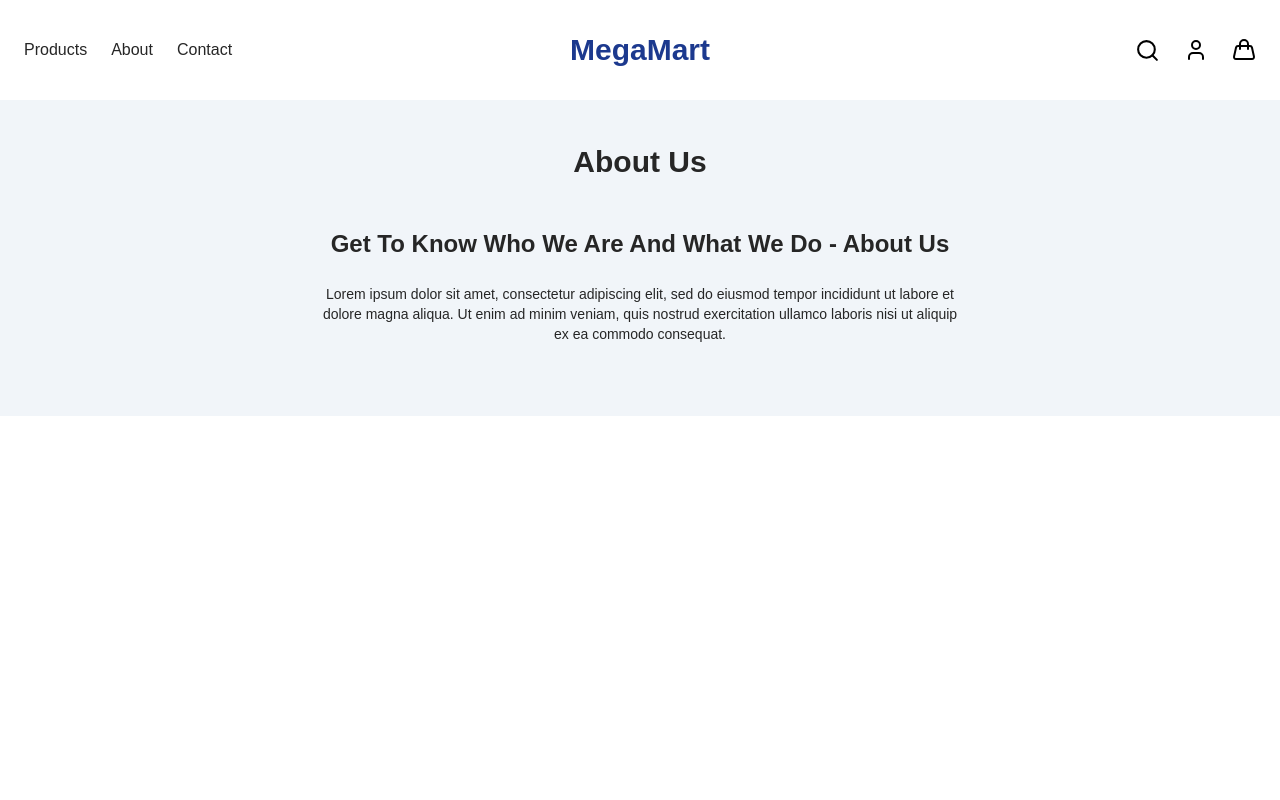
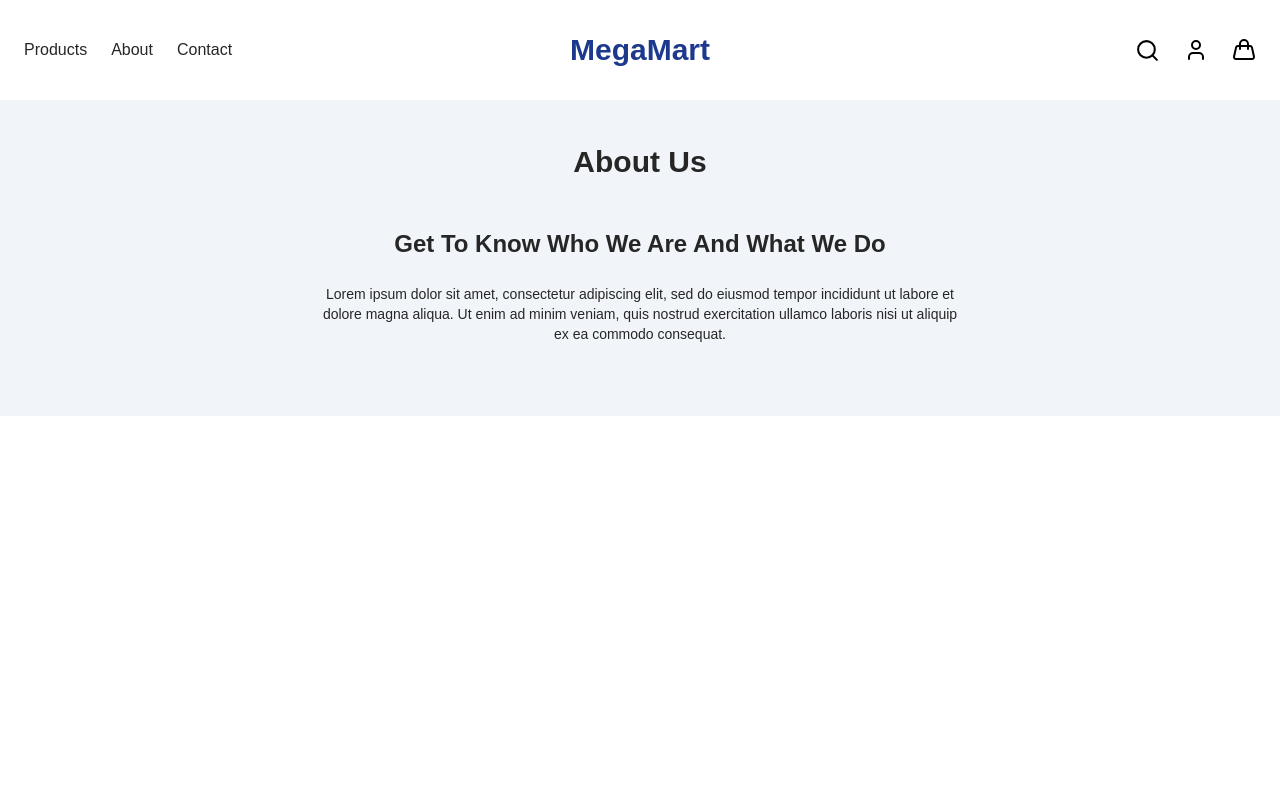
Before and after one commit to ebobic/E-Commerce, a Next.js app: page /about in a window 1280 px wide. Shown: the top 800 px of the page. Built offline with nearby package versions, Linux system fonts and the light colour scheme.

Commit message:
removed "about us" from h2 and added path to link

```diff
--- a/components/about-us.tsx
+++ b/components/about-us.tsx
@@ -8,12 +8,12 @@ export default function AboutUs({ showLink }: AboutProps) {
     return(
         <section id="about" className="bg-slate-100 py-12">
             <div className="flex flex-col m-auto text-center w-9/10 md:w-7/10 lg:w-6/10 xl:w-5/10">
-                <h2 className="font-bold text-2xl text-neutral-800 ">Get To Know Who We Are And What We Do - About Us</h2>
+                <h2 className="font-bold text-2xl text-neutral-800 ">Get To Know Who We Are And What We Do</h2>
                 <p className="text-sm text-neutral-800 py-6">Lorem ipsum dolor sit amet, consectetur adipiscing elit, sed do eiusmod tempor incididunt ut labore et dolore magna aliqua. Ut enim ad minim veniam, quis nostrud exercitation ullamco laboris nisi ut aliquip ex ea commodo consequat.</p>
             </div>
             {showLink && (
                 <div className="flex justify-center ">
-                    <Link href="" className="bg-blue-900 rounded-full text-white px-4 py-0.5 hover:bg-blue-800">Learn More</Link>
+                    <Link href="/about" className="bg-blue-900 rounded-full text-white px-4 py-0.5 hover:bg-blue-800">Learn More</Link>
                 </div>
             )}
         </section>
```
